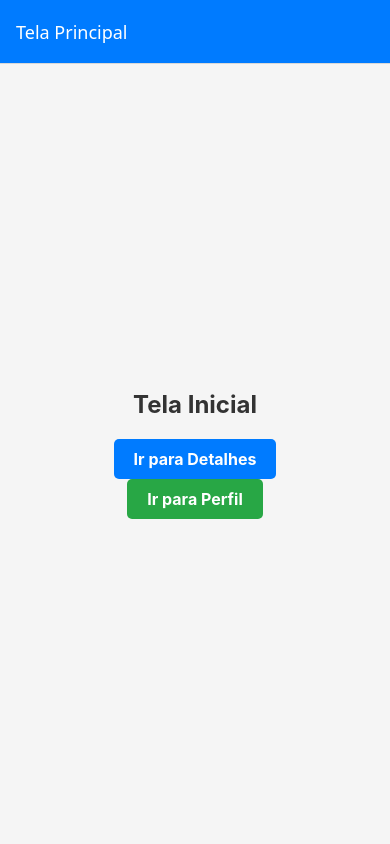
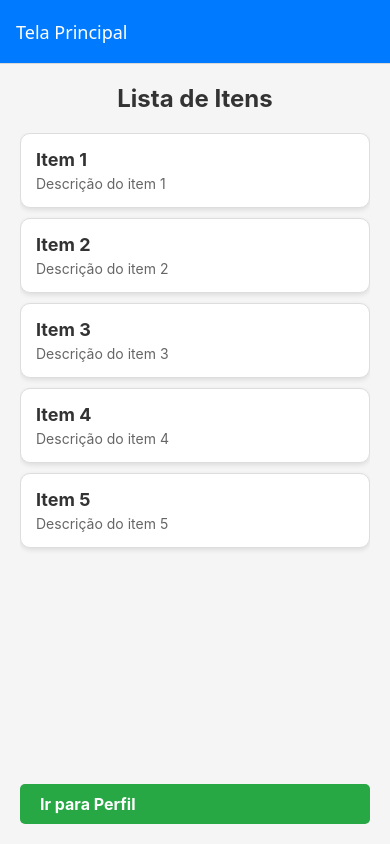
Before and after one commit to gabrielBorgesDornemann/Torradeira, a React Native app: screen /Home in a window 390 px wide. Built offline with nearby package versions, Linux system fonts and the light colour scheme.

Commit message:
ScrollView
ScrollView colocado com erro

```diff
--- a/screens/DetailsScreen.tsx
+++ b/screens/DetailsScreen.tsx
@@ -4,7 +4,15 @@ export default function DetailsScreen({ navigation, route }: any) {
   const { mensagem } = route.params || {};
   return (
     <View style={styles.container}>
-      <Text style={styles.title}>Tela de Detalhes</Text>
+      <Text style={styles.title}>Detalhes do Item</Text>
+      {item ? (
+        <>
+          <Text style={styles.itemTitle}>{item.title}</Text>
+          <Text style={styles.itemDescription}>{item.description}</Text>
+        </>
+      ) : (
+        <Text style={styles.message}>Nenhum item selecionado</Text>
+      )}
       <Text style={styles.message}>{mensagem || "Nenhuma mensagem"}</Text>
       <TouchableOpacity
         style={styles.button}
@@ -32,6 +40,20 @@ const styles = StyleSheet.create({
     color: "#333",
   },
 
+  itemTitle: {
+    fontSize: 16,
+    fontWeight: "bold",
+    color: "#333",
+    marginBottom: 10,
+  },
+
+  itemDescription: {
+    fontSize: 16,
+    color: "#666",
+    textAlign: "center",
+    marginBottom: 20,
+  },
+
   button: {
     backgroundColor: "#dc3545",
     paddingVertical: 10,
--- a/screens/HomeScreen.tsx
+++ b/screens/HomeScreen.tsx
@@ -1,16 +1,39 @@
-import { StyleSheet, View, Text, TouchableOpacity } from "react-native";
+import {
+  StyleSheet,
+  View,
+  Text,
+  FlatList,
+  TouchableOpacity,
+} from "react-native";
+
+const DATA = [
+  { id: "1", title: "Item 1", description: "Descrição do item 1" },
+  { id: "2", title: "Item 2", description: "Descrição do item 2" },
+  { id: "3", title: "Item 3", description: "Descrição do item 3" },
+  { id: "4", title: "Item 4", description: "Descrição do item 4" },
+  { id: "5", title: "Item 5", description: "Descrição do item 5" },
+];
 
 export default function HomeScreen({ navigation }: any) {
+  const renderItem = ({ item }: any): any => (
+    <TouchableOpacity
+      style={styles.card}
+      onPress={() => navigation.navigate("Details", { item })}
+    >
+      <Text style={styles.cardTitle}>{item.title}</Text>
+      <Text style={styles.cardDescription}>{item.description}</Text>
+    </TouchableOpacity>
+  );
+
   return (
     <View style={styles.container}>
-      <Text style={styles.title}>Tela Inicial</Text>
-      <TouchableOpacity
-        style={styles.button}
-        onPress={() => navigation.navigate("Details", { mensagem: "Ola Home" })}
-      >
-        <Text style={styles.buttonText}>Ir para Detalhes</Text>
-      </TouchableOpacity>
-
+      <Text style={styles.title}>Lista de Itens</Text>
+      <FlatList
+        data={DATA}
+        renderItem={renderItem}
+        keyExtractor={(item) => item.id}
+        style={styles.list}
+      />
       <TouchableOpacity
         style={[styles.button, { backgroundColor: "#28a745" }]}
         onPress={() => navigation.navigate("Profile")}
@@ -25,8 +48,6 @@ const styles = StyleSheet.create({
   container: {
     flex: 1,
     backgroundColor: "#f5f5f5",
-    alignItems: "center",
-    justifyContent: "center",
     padding: 20,
   },
 
@@ -35,6 +56,37 @@ const styles = StyleSheet.create({
     fontWeight: "bold",
     marginBottom: 20,
     color: "#333",
+    textAlign: "center",
+  },
+
+  list: {
+    flex: 1,
+  },
+
+  card: {
+    backgroundColor: "#fff",
+    padding: 15,
+    borderRadius: 10,
+    marginBottom: 10,
+    borderWidth: 1,
+    borderColor: "#ddd",
+    shadowColor: "#000",
+    shadowOffset: { width: 0, height: 2 },
+    shadowOpacity: 0.1,
+    shadowRadius: 5,
+    elevation: 3,
+  },
+
+  cardTitle: {
+    fontSize: 18,
+    fontWeight: "bold",
+    color: "#333",
+  },
+
+  cardDescription: {
+    fontSize: 14,
+    color: "#666",
+    marginTop: 5,
   },
 
   button: {
--- a/screens/ProfileScreen.tsx
+++ b/screens/ProfileScreen.tsx
@@ -36,7 +36,7 @@ const styles = StyleSheet.create({
     fontSize: 24,
     fontWeight: "bold",
     marginBottom: 20,
-    color: "#green",
+    color: "#333",
   },
 
   button: {
```
Also changed, not shown: screens/ScrollScreen.tsx (added, +70 -0 lines).
